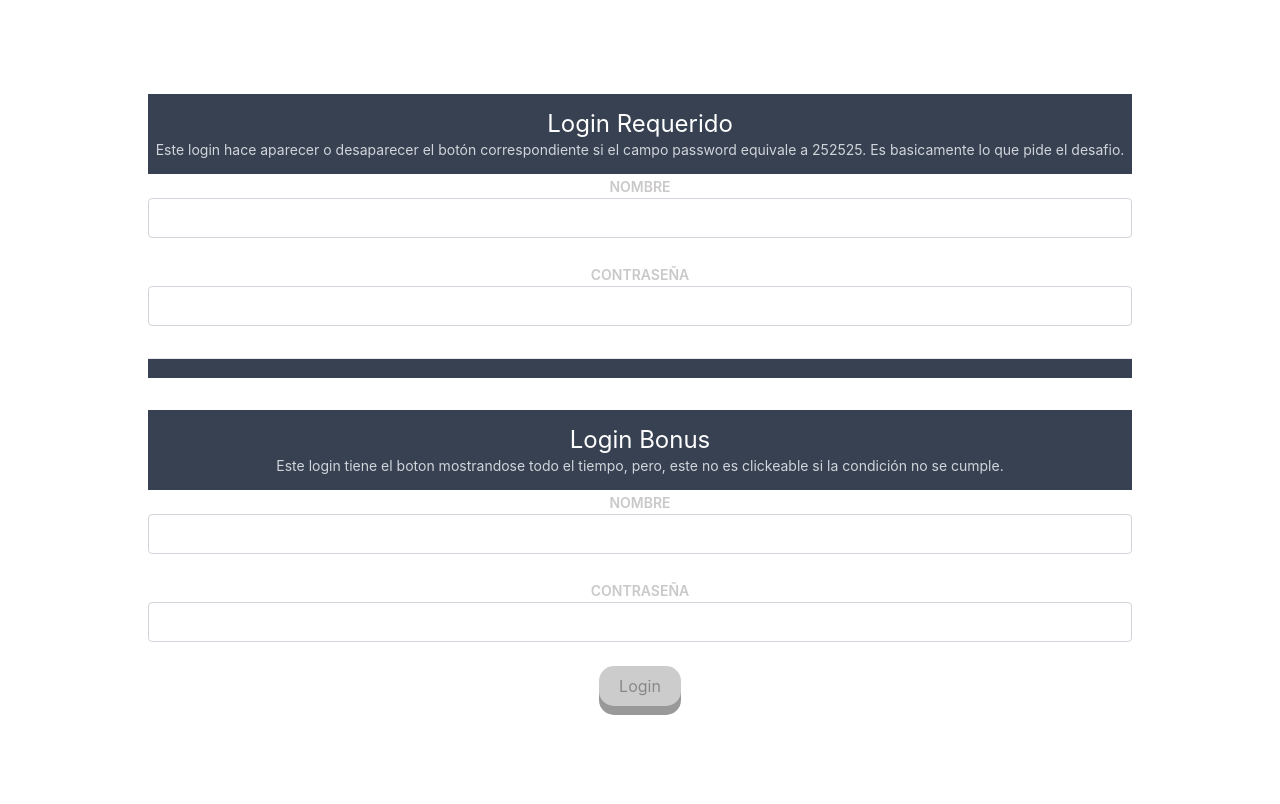
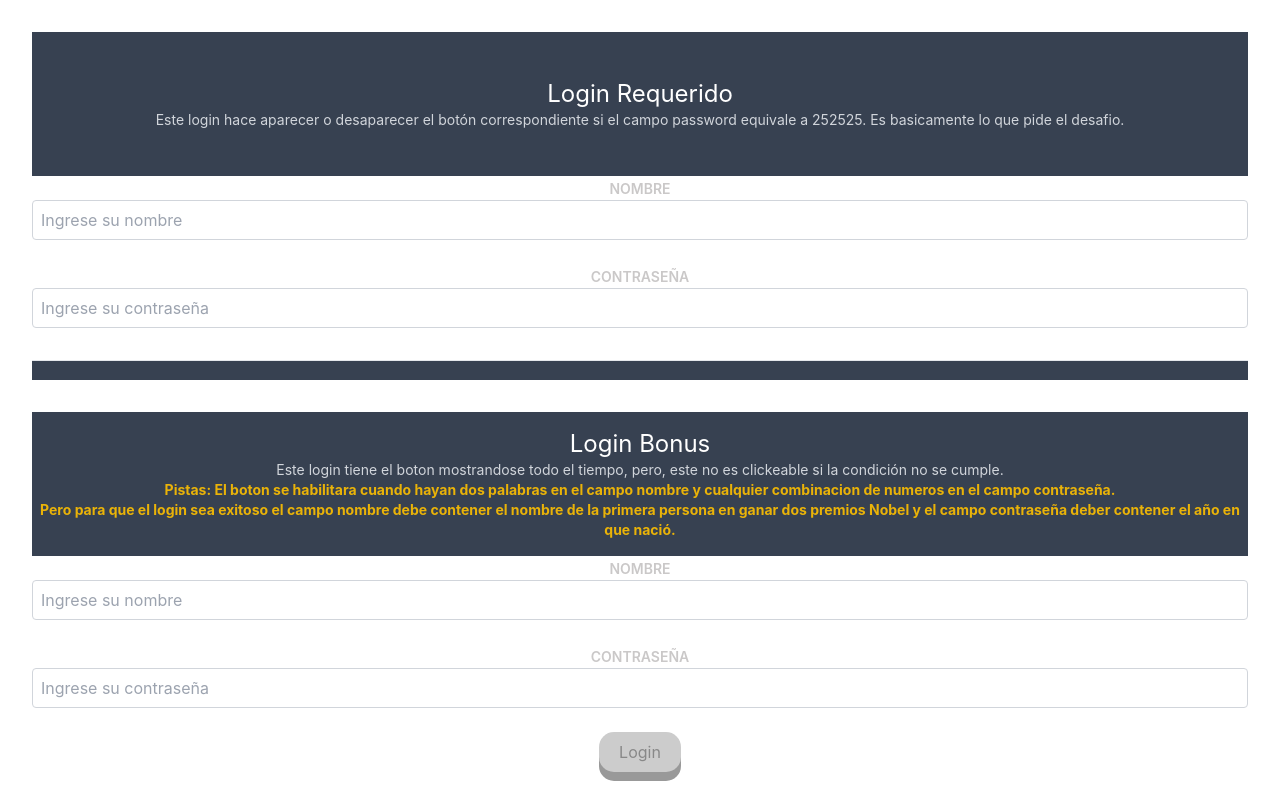
Before and after one commit to Pipexlul/U4-D2-Estados, a React (Vite) app: page / in a window 1280 px wide. Built offline with nearby package versions, Linux system fonts and the light colour scheme.

Commit message:
Add hints prop to Header component so the user can solve the Bonus Login. Add placeholders for inputs.

```diff
--- a/src/App.jsx
+++ b/src/App.jsx
@@ -69,6 +69,8 @@ function App() {
       <Header
         title="Login Bonus"
         desc="Este login tiene el boton mostrandose todo el tiempo, pero, este no es clickeable si la condición no se cumple."
+        hints="Pistas: El boton se habilitara cuando hayan dos palabras en el campo nombre y cualquier combinacion de numeros en el campo contraseña.
+        Pero para que el login sea exitoso el campo nombre debe contener el nombre de la primera persona en ganar dos premios Nobel y el campo contraseña deber contener el año en que nació."
       />
 
       <Input
--- a/src/components/Header.jsx
+++ b/src/components/Header.jsx
@@ -1,10 +1,16 @@
 import React from "react";
 
-const Header = ({ title, desc }) => {
+const Header = ({ title, desc, hints = "" }) => {
   return (
-    <header className="flex flex-col justify-center items-center h-20 bg-gray-700">
+    <header className="flex flex-col justify-center items-center h-36 bg-gray-700">
       <h2 className="text-2xl text-white">{title}</h2>
-      <p className="text-sm text-gray-300 mx-2">{desc}</p>
+      <p className="text-sm text-gray-300 mx-2 whitespace-pre-line">{desc}</p>
+
+      {hints ? (
+        <p className="text-sm text-yellow-500 mx-2 whitespace-pre-line font-bold">
+          {hints}
+        </p>
+      ) : null}
     </header>
   );
 };
--- a/src/components/Input.jsx
+++ b/src/components/Input.jsx
@@ -20,6 +20,7 @@ const Input = ({
           value={name}
           onChange={(e) => setName(e.target.value)}
           id={nameId}
+          placeholder="Ingrese su nombre"
         />
       </div>
       <div className="mb-6">
@@ -32,6 +33,7 @@ const Input = ({
           value={password}
           onChange={(e) => setPassword(e.target.value)}
           id={passwordId}
+          placeholder="Ingrese su contraseña"
         />
       </div>
     </>
```
